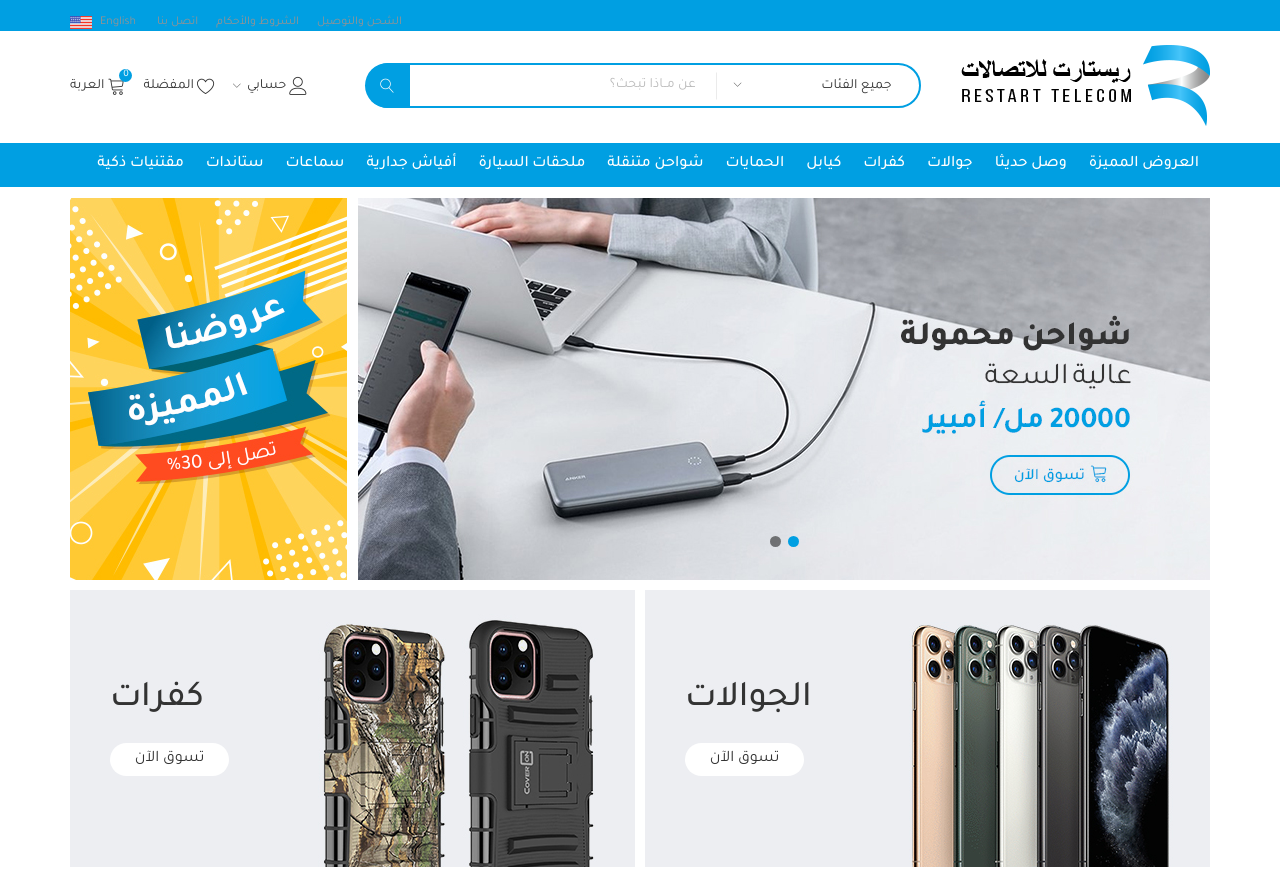
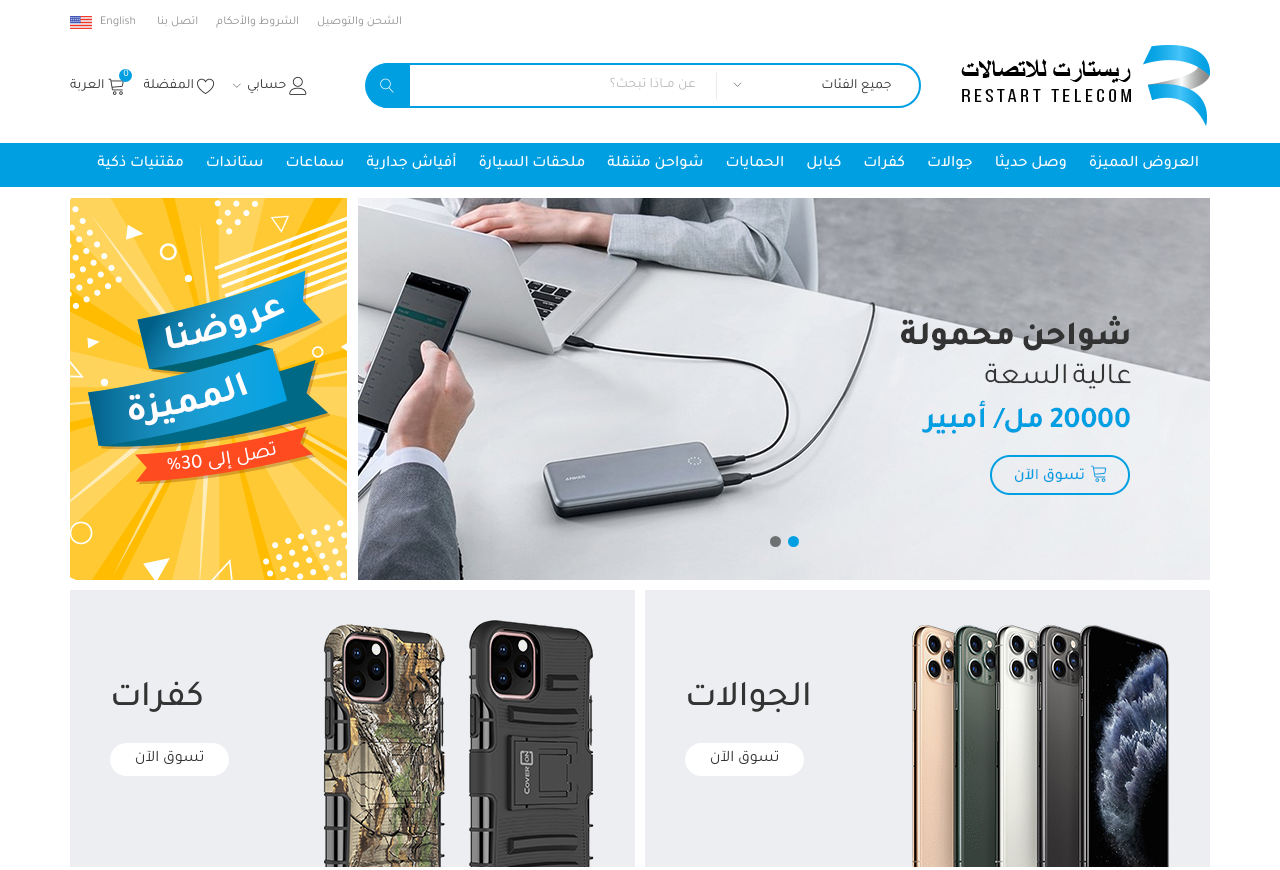
Before and after one commit to mo3az96/Restart, a plain HTML site: page index.html in a window 1280 px wide. Shown: the top 870 px of the page. Drawn offline with Linux system fonts and the light colour scheme.

Commit message:
fix top bar

```diff
--- a/css/sass/components/_XS.scss
+++ b/css/sass/components/_XS.scss
@@ -51,7 +51,9 @@
 }
 
 .top-bar-sec {
-    background-color: $blue;
+    @include xs {
+        background-color: $blue;
+    }
 }
 
 .navbar-cont {
```
Also changed, not shown: css/main.css, 1 other file.
